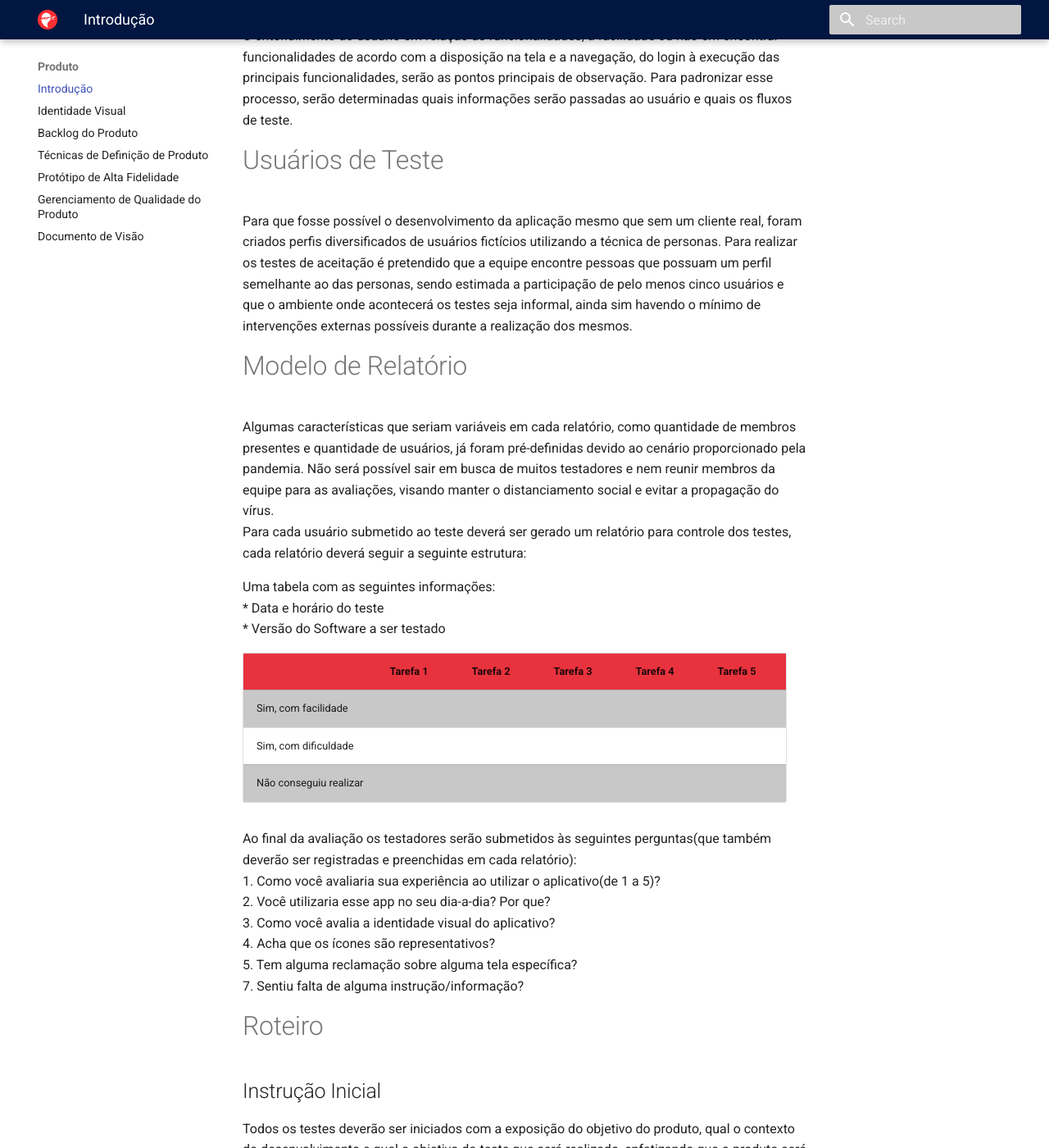
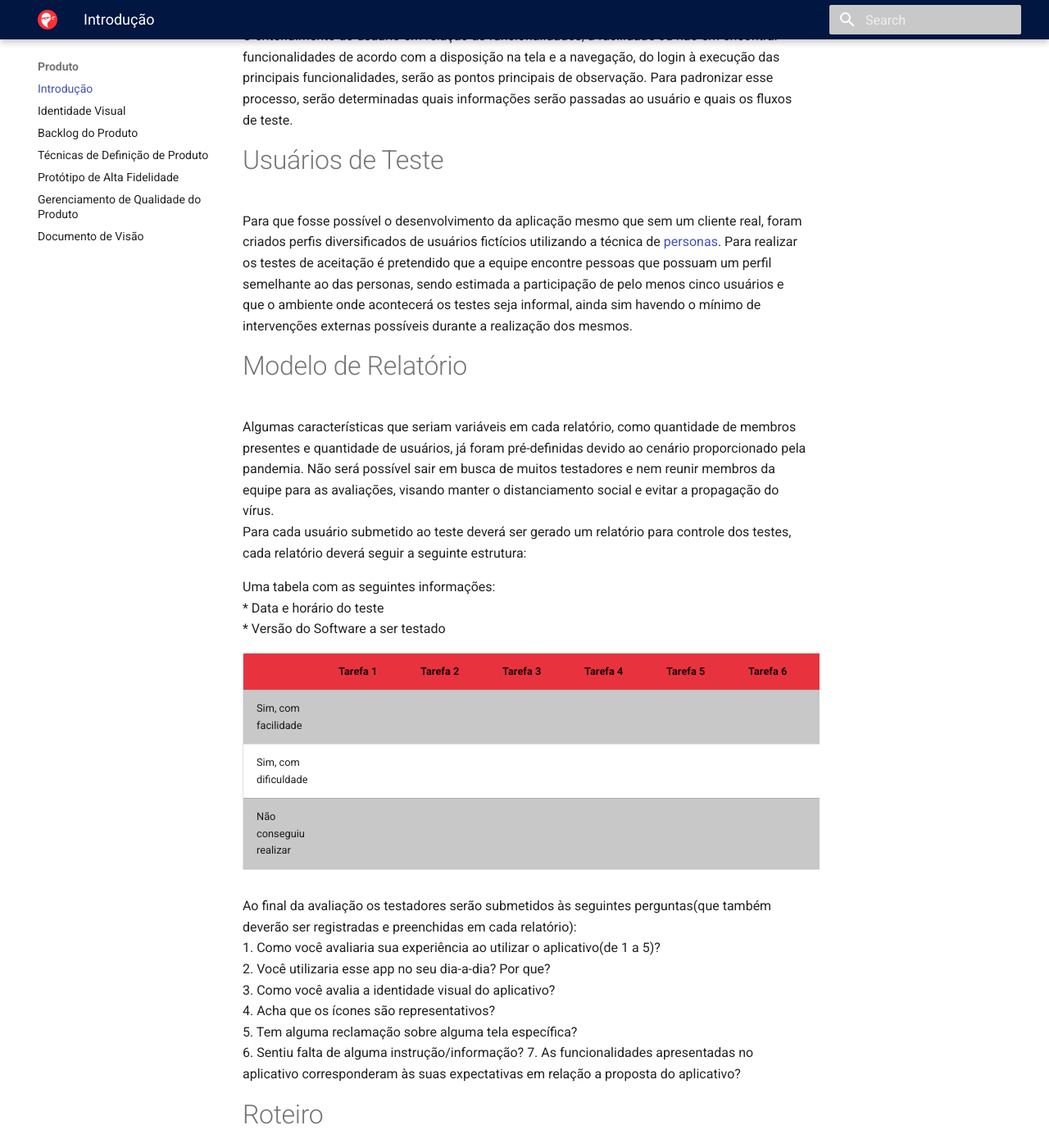
Before and after one commit to fga-eps-mds/2020.1-stay-safe-docs, an MkDocs documentation site: the page built from docs/produto/acceptance-test.md, in a window 1280 px wide and 1400 px high, scrolled down 873 px. Shown: the whole window at 82% size. Built offline with MkDocs 1.6.1 and Material for MkDocs 9.7.7, drawn with Linux system fonts in a browser that asks for light colours; some of the changed text lies outside the part shown.

Commit message:
Final adjusts

```diff
--- a/docs/produto/acceptance-test.md
+++ b/docs/produto/acceptance-test.md
@@ -11,7 +11,7 @@
 O entendimento do usuário em relação às funcionalidades, à facilidade ou não em encontrar funcionalidades de acordo com a disposição na tela e a navegação, do login à execução das principais funcionalidades, serão as pontos principais de observação. Para padronizar esse processo, serão determinadas quais informações serão passadas ao usuário e quais os fluxos de teste.
 
 # Usuários de Teste
-Para que fosse possível o desenvolvimento da aplicação mesmo que sem um cliente real, foram criados perfis diversificados de usuários fictícios utilizando a técnica de personas. Para realizar os testes de aceitação é pretendido que a equipe encontre pessoas que possuam um perfil semelhante ao das personas, sendo estimada a participação de pelo menos cinco usuários e que o ambiente onde acontecerá os testes seja informal, ainda sim havendo o mínimo de intervenções externas possíveis durante a realização dos mesmos.
+Para que fosse possível o desenvolvimento da aplicação mesmo que sem um cliente real, foram criados perfis diversificados de usuários fictícios utilizando a técnica de [personas](https://github.com/fga-eps-mds/2020.1-stay-safe-docs/blob/master/docs/produto/product-definition.md). Para realizar os testes de aceitação é pretendido que a equipe encontre pessoas que possuam um perfil semelhante ao das personas, sendo estimada a participação de pelo menos cinco usuários e que o ambiente onde acontecerá os testes seja informal, ainda sim havendo o mínimo de intervenções externas possíveis durante a realização dos mesmos.
 
 # Modelo de Relatório
 Algumas características que seriam variáveis em cada relatório, como quantidade de membros presentes e quantidade de usuários, já foram pré-definidas devido ao cenário proporcionado pela pandemia. Não será possível sair em busca de muitos testadores e nem reunir membros da equipe para as avaliações, visando manter o distanciamento social e evitar a propagação do vírus.
@@ -22,11 +22,11 @@
 * Versão do Software a ser testado
 
 
-|                        | Tarefa 1 | Tarefa 2 | Tarefa 3 | Tarefa 4 | Tarefa 5 |
-|------------------------|----------|----------|----------|----------|----------|
-| Sim, com facilidade    |          |          |          |          |          |
-| Sim, com dificuldade   |          |          |          |          |          |
-| Não conseguiu realizar |          |          |          |          |          |
+|                        | Tarefa 1 | Tarefa 2 | Tarefa 3 | Tarefa 4 | Tarefa 5 | Tarefa 6 | Tarefa 7 |
+|------------------------|----------|----------|----------|----------|----------|----------|----------|
+| Sim, com facilidade    |          |          |          |          |          |          |          |
+| Sim, com dificuldade   |          |          |          |          |          |          |          |
+| Não conseguiu realizar |          |          |          |          |          |          |          |
 
 Ao final da avaliação os testadores serão submetidos às seguintes perguntas(que também deverão ser registradas e preenchidas em cada relatório):
 1. Como você avaliaria sua experiência ao utilizar o aplicativo(de 1 a 5)?
@@ -34,12 +34,13 @@
 3. Como você avalia a identidade visual do aplicativo?
 4. Acha que os ícones são representativos?
 5. Tem alguma reclamação sobre alguma tela específica?
-7. Sentiu falta de alguma instrução/informação?
+6. Sentiu falta de alguma instrução/informação?
+7. As funcionalidades apresentadas no aplicativo corresponderam às suas expectativas em relação a proposta do aplicativo?
 
 # Roteiro
 ## Instrução Inicial
 Todos os testes deverão ser iniciados com a exposição do objetivo do produto, qual o contexto do desenvolvimento e qual o objetivo do teste que será realizado, enfatizando que o produto será avaliado e não a capacidade do usuário de realizar as tarefas. Além disso, é necessário:
-* Como se derá o andamento da pesquisa;
+* Como se dará o andamento da pesquisa;
 * Solicitar que o usuário expresse sempre o que está pensando e o que está tentando fazer;
 * Relembrar o usuário de que o produto está em processo de aprimoramento, então não deve se preocupar em criticar pois sua critica será de extrema importância para o resultado final.
 
@@ -47,11 +48,18 @@
 * Tarefa 1: Será solicitado que o usuário realize seu cadastro na aplicação.
 * Tarefa 2: Será solicitado que o usuário Cadastre uma ocorrência.
 * Tarefa 3: Será solicitado que o usuário Visualize uma ocorrência.
-* Tarefa 4: Será solicitado que o usuário visualize estatísticas de um crime em uma cidade específica.
-* Tarefa 5: Será solicitado que o usuário avalie um bairro.
+* Tarefa 4: Será solicitado que o usuário visualize o mapa de calor de um crime específico.
+* Tarefa 5: visualize estatísticas de uma cidade.
+* Tarefa 6: Será solicitado que o usuário avalie um bairro.
+* Tarefa 7: Será solicitado que o usuário visualize estatística do crime de roubo a veículo.
 
 ## Critérios de Sucesso
+Para cada uma das tarefas foi determinado um tempo mínimo
+Feedbacks positivos
+A maioria dos usuários conseguir concluir as tarefas
+
 
 # Referências Bibliográficas
 * Curso UX e Usabilidade aplicados em Mobile e Web, Capítulo 11, Apêndice: [Testes de Usabilidade](https://www.caelum.com.br/apostila-ux-usabilidade-mobile-web/usabilidade/#preparao-prvia);
 * [Teste de usabilidade](https://www.uiux.pt/2019/09/26/testes-de-usabilidade/). Quantos users? Como medir? Para que serve?
+* (Modelos de Testes de Aceitação do Usuário)[https://cjjcastro.gitlab.io/2019-1-hubcare-docs/project-quality-management/acceptance-test-model/]
```
